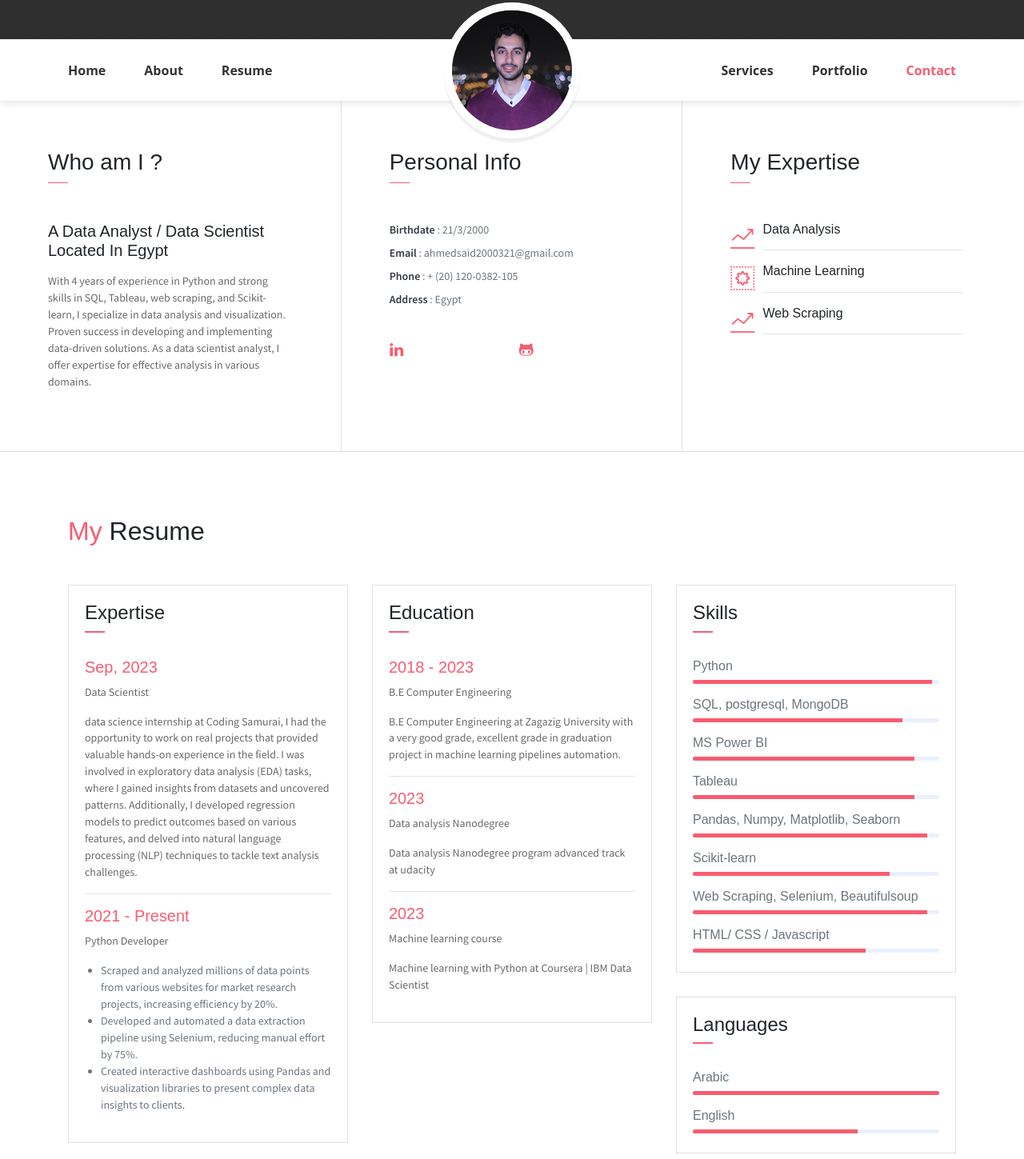
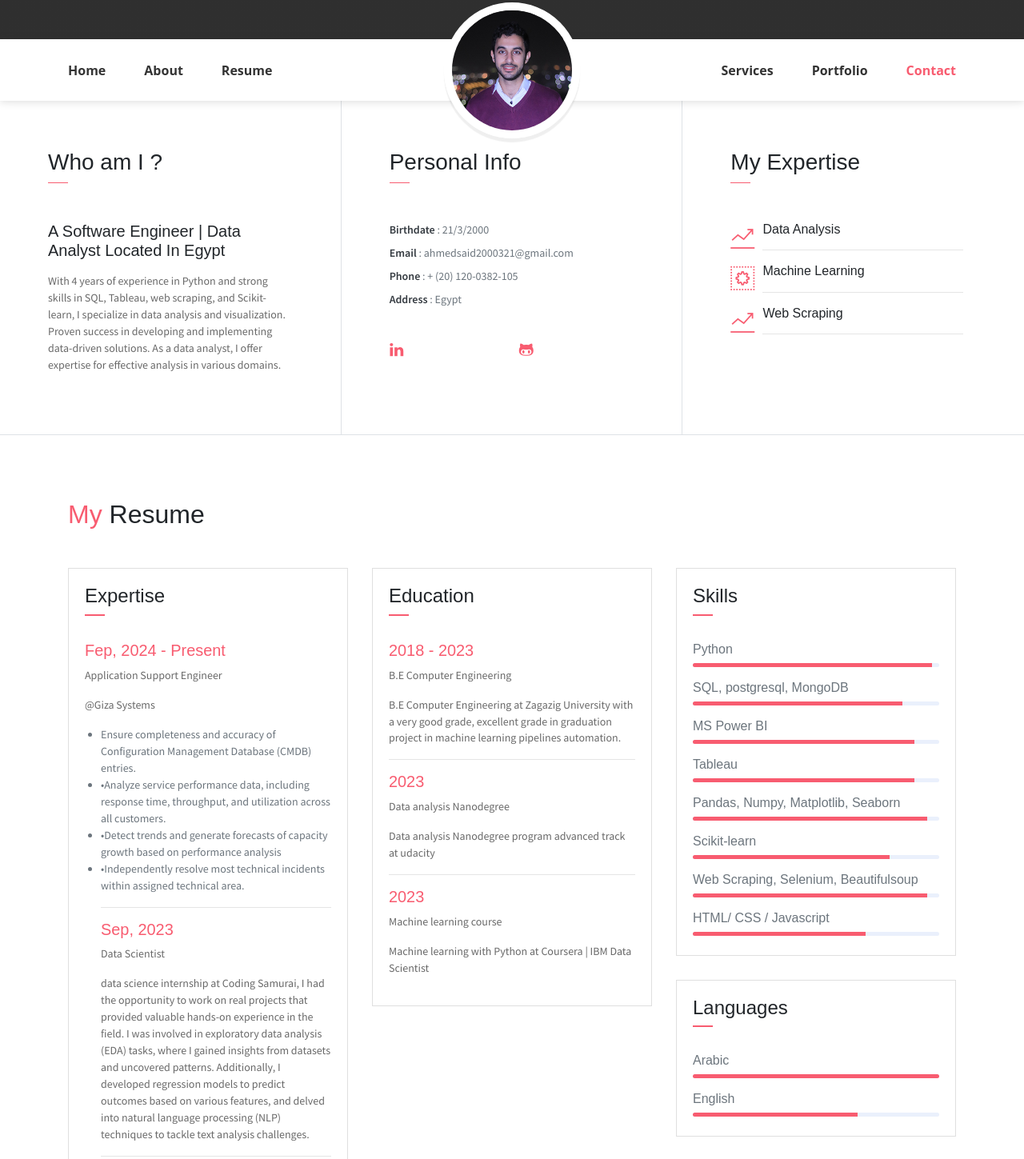
Before and after one commit to ahmedsaid352/5g-MCQ.github.io, a plain HTML site: page index.html in a window 1280 px wide. Shown: the part 591-2040 px from the top of the page at 80% size. Drawn offline with Linux system fonts and the light colour scheme; some packages are replaced by stand-ins of ours; grey boxes are pictures that could not be loaded.

Commit message:
add current position

```diff
--- a/index.html
+++ b/index.html
@@ -32,7 +32,7 @@
             <div class="header-content">
                 <h4 class="header-subtitle" >Hello, I am</h4>
                 <h1 class="header-title">Ahmed Said</h1>
-                <h6 class="header-mono" >Data Analyst | Data Scientist</h6>
+                <h6 class="header-mono" >Software Engineer | Data Analyst</h6>
                 <a target="_blank" href="assets/pdfs/Ahmed_Said_Resume.pdf" download="assets/pdfs/Ahmed_Said_Resume.pdf">
                     <button class="btn btn-primary btn-rounded"><i class="ti-printer pr-2"></i>Download Resume</button>
                 </a>
@@ -60,7 +60,7 @@
                     <img src="assets/imgs/profile_pic.jpg" alt="" class="brand-img">
                     <li class="brand-txt">
                         <h5 class="brand-title">Ahmed Said</h5>
-                        <div class="brand-subtitle">Data Analyst | Data Scientist</div>
+                        <div class="brand-subtitle">Software Engineer | Data Analyst</div>
                     </li>
                 </ul>
                 <ul class="navbar-nav ml-auto">
@@ -82,8 +82,8 @@
             <div class="col-lg-4 about-card">
                 <h3 class="font-weight-light">Who am I ?</h3>
                 <span class="line mb-5"></span>
-                <h5 class="mb-3">A Data Analyst / Data Scientist Located In Egypt</h5>
-                <p class="mt-20">With 4 years of experience in Python and strong skills in SQL, Tableau, web scraping, and Scikit-learn, I specialize in data analysis and visualization. Proven success in developing and implementing data-driven solutions. As a data scientist analyst, I offer expertise for effective analysis in various domains.</p>
+                <h5 class="mb-3">A Software Engineer | Data Analyst Located In Egypt</h5>
+                <p class="mt-20">With 4 years of experience in Python and strong skills in SQL, Tableau, web scraping, and Scikit-learn, I specialize in data analysis and visualization. Proven success in developing and implementing data-driven solutions. As a data analyst, I offer expertise for effective analysis in various domains.</p>
                 <!-- <button class="btn btn-outline-danger"><i class="icon-down-circled2 "></i>Download My CV</button> -->
             </div>
             <div class="col-lg-4 about-card">
@@ -145,6 +145,23 @@
                             </div>
                         </div>
                         <div class="card-body">
+                            <h6 class="title text-danger">Fep, 2024 - Present</h6>
+                            <P>Application Support Engineer</P>
+                            <P class="subtitle"> @Giza Systems <ol style="list-style-type: disc; padding-left: 20px; margin: 0;">
+                                <li>Ensure completeness and accuracy of
+                                    Configuration Management Database (CMDB)
+                                    entries.</li>
+                                <li>•Analyze service performance data, including
+                                    response time, throughput, and utilization across
+                                    all customers.
+                                    </li>
+                                <li>•Detect trends and generate forecasts of capacity
+                                    growth based on performance analysis</li>
+                                <li>•Independently resolve most technical incidents
+                                    within assigned technical area.
+                                    </li>
+                            <hr>
+
                             <h6 class="title text-danger">Sep, 2023</h6>
                             <P>Data Scientist</P>
                             <P class="subtitle">data science internship at Coding Samurai, I had the opportunity to work on real projects that provided valuable hands-on experience in the field. I was involved in exploratory data analysis (EDA) tasks, where I gained insights from datasets and uncovered patterns. Additionally, I developed regression models to predict outcomes based on various features, and delved into natural language processing (NLP) techniques to tackle text analysis challenges.<br> </P>
```
Also changed, not shown: 1 other file.
